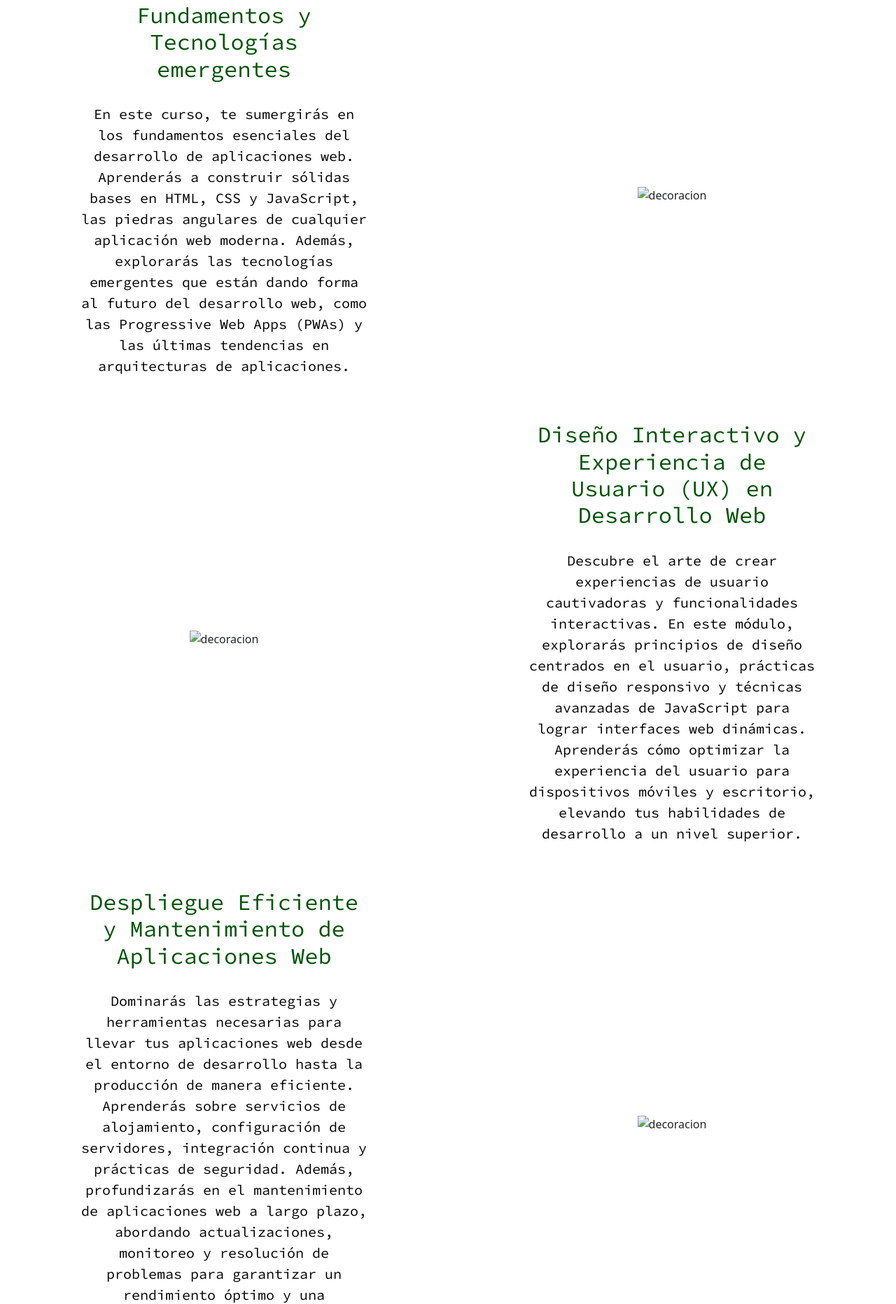
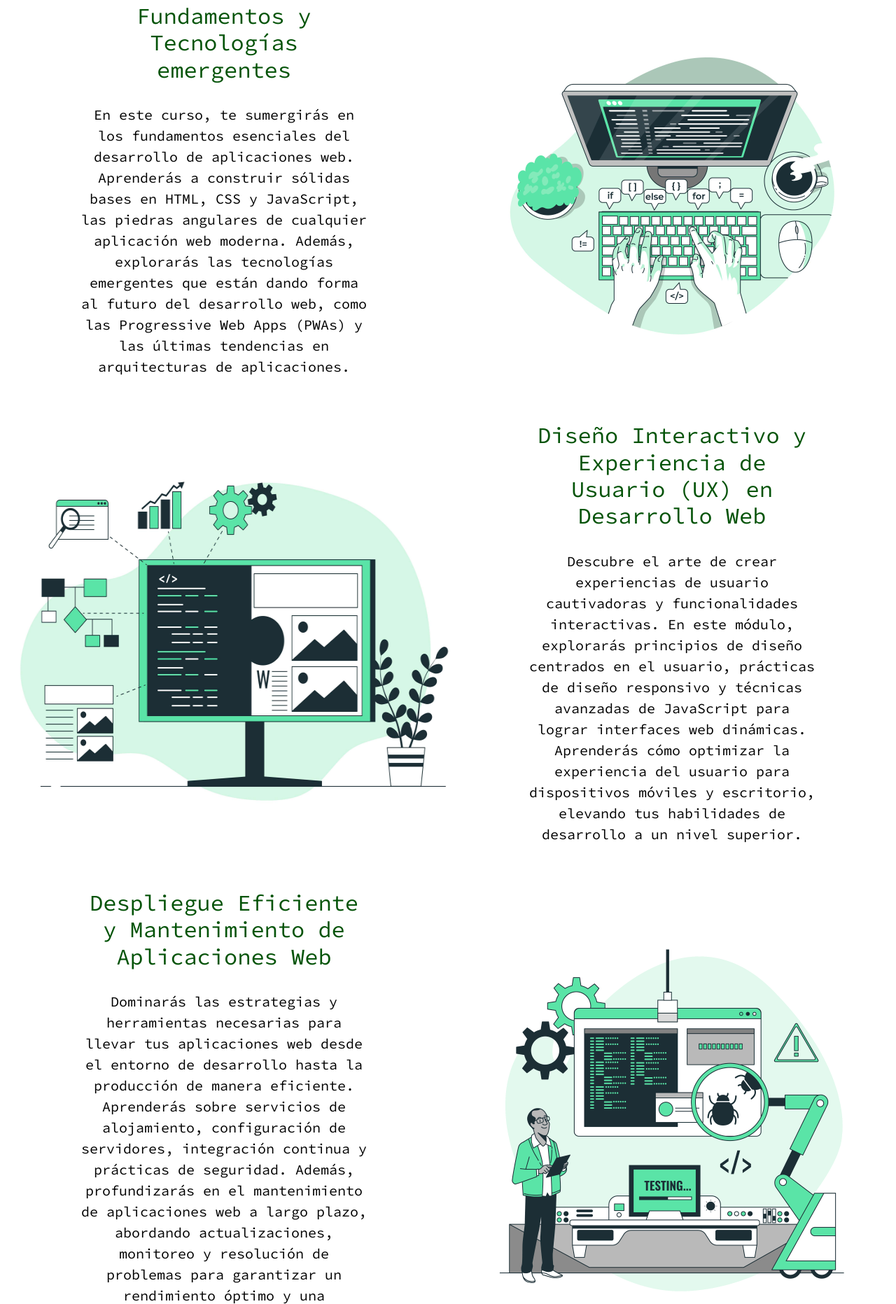
Before and after one commit to EduFergo/practica7, a plain HTML site: page index.html in a window 1280 px wide. Shown: the part 811-2674 px from the top of the page at 70% size. Drawn offline with nearby package versions, Linux system fonts and the light colour scheme; files that its build step writes are made by us from their sources.

Commit message:
Update index.html

```diff
--- a/index.html
+++ b/index.html
@@ -25,7 +25,7 @@
         <div class="container-fluid">
 
           <a href="#" class="navbar-brand logo-container">
-            <img class="logo-nav" src="img/logo_liceo.jpeg" aria-label="Logo del Liceo" alt="Liceo la Paz">
+            <img class="logo-nav" src="logo_liceo.jpeg" aria-label="Logo del Liceo" alt="Liceo la Paz">
           </a>
 
           <button class="navbar-toggler"
@@ -82,13 +82,13 @@
       </div>
 
       <div class="col-6">
-        <img src="img/img1.jpg" alt="decoracion" aria-hidden="true">
+        <img src="img1.jpg" alt="decoracion" aria-hidden="true">
       </div>
     </div>
 
     <div class="row mt-5 align-items-center">
       <div class="col-6">
-        <img  class="ancha"  src="img/img2.jpg" alt="decoracion" aria-hidden="true">
+        <img  class="ancha"  src="img2.jpg" alt="decoracion" aria-hidden="true">
       </div>
 
       <div class="col-6 texto">
@@ -106,7 +106,7 @@
       </div>
 
       <div class="col-6">
-        <img src="img/img5.jpg" alt="decoracion" aria-hidden="true">
+        <img src="img5.jpg" alt="decoracion" aria-hidden="true">
       </div>
     </div>
 
```
